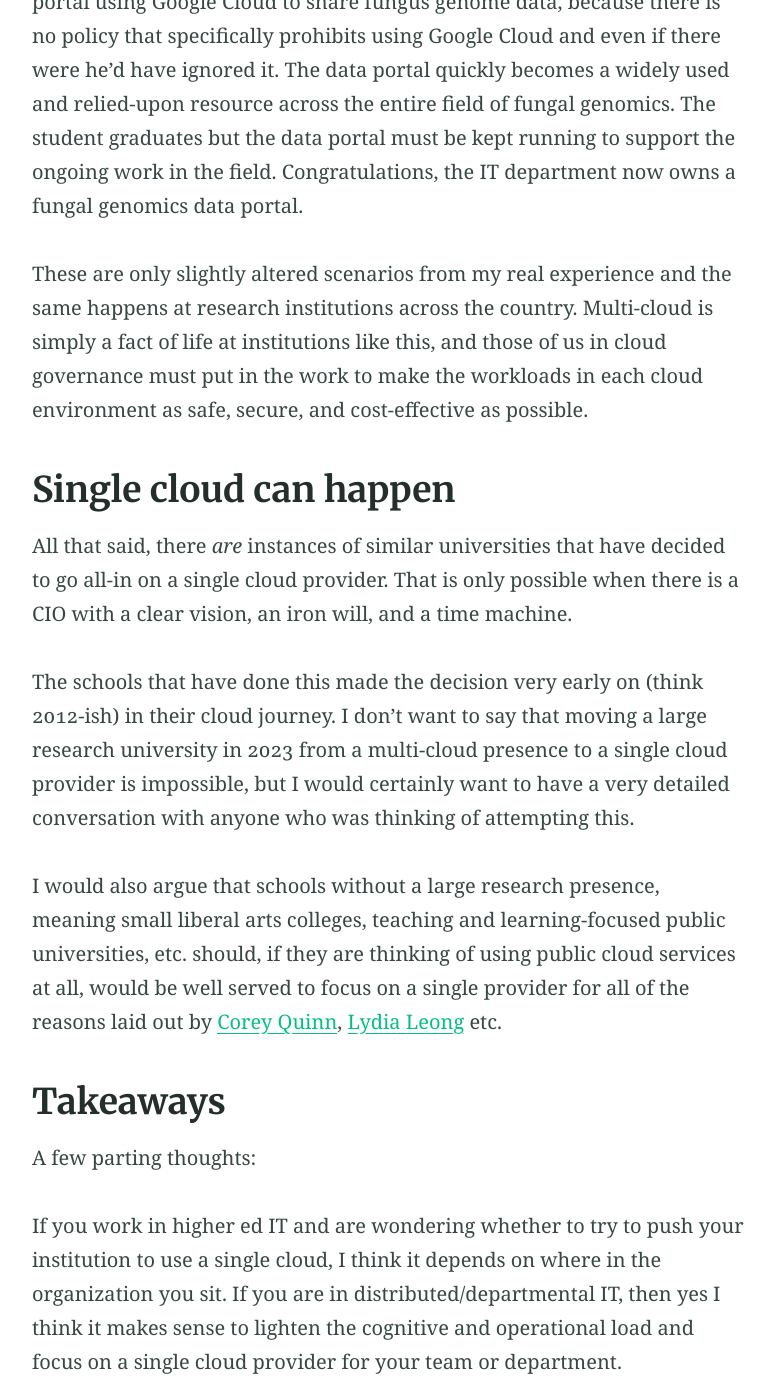
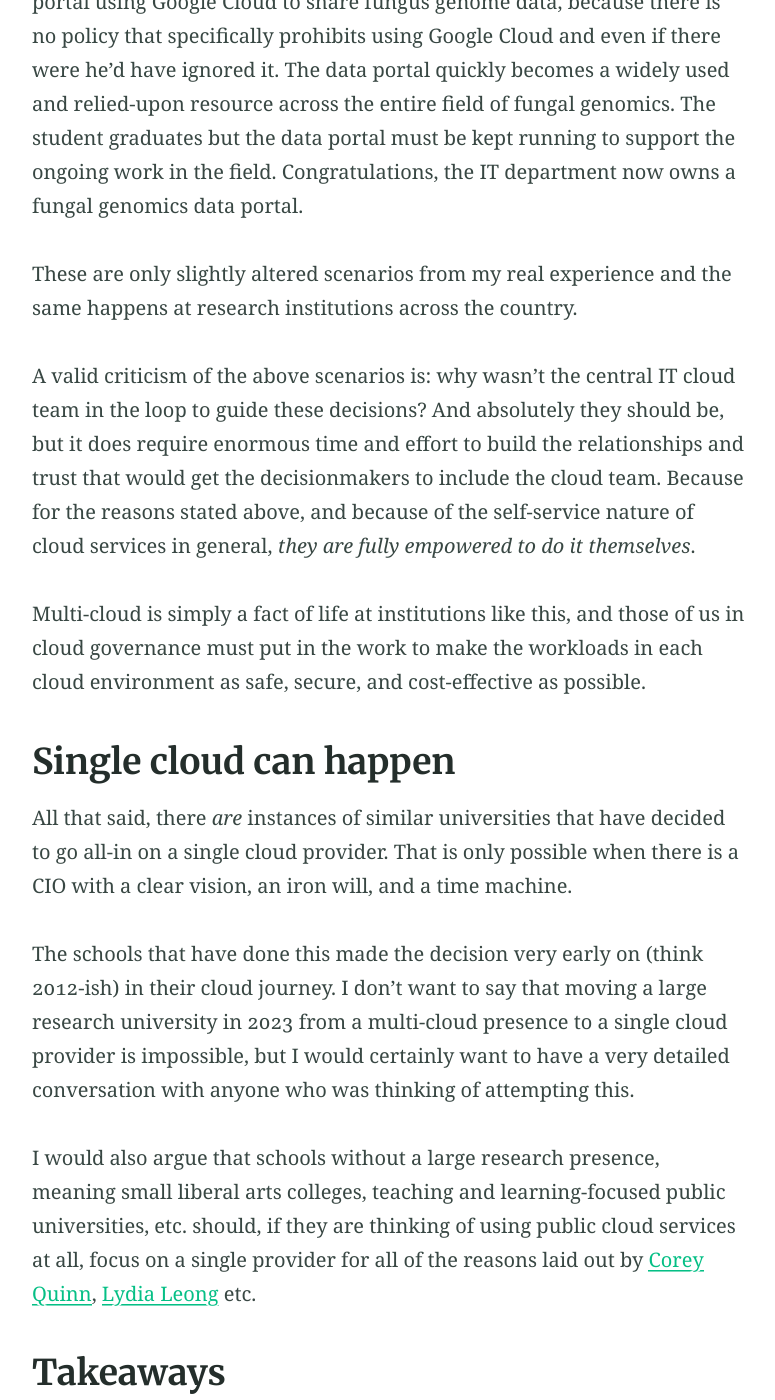
Before and after one commit to mrichnu/blog, a Jekyll site: the page built from _posts/2022-12-16-multicloud-in-higher-ed.md, in a window 1280 px wide and 1400 px high, scrolled down 3123 px. Shown: the whole window, without its empty margins (251-1026 px from the left). Built offline with Jekyll 4.4.1, drawn with Linux system fonts in a browser that asks for light colours; some of the changed text lies outside the part shown.

Commit message:
edits to multicloud post

```diff
--- a/_posts/2022-12-16-multicloud-in-higher-ed.md
+++ b/_posts/2022-12-16-multicloud-in-higher-ed.md
@@ -49,11 +49,11 @@ other non-profit)worlds:
   personally when I started here. Individual researchers operate more like small
   businesses, bringing in grant money to support their own work. They have
   mostly free rein to staff their labs and research teams as they see fit, and
-  pay rent to the university for the use of its facilities in the form of
-  "indirect costs" (a portion of the grant award money which the university
-  keeps, the percentage varies by school). The researchers are incentivized to
-  bring in as much grant money as possible, and the requirements of different
-  grants and research projects may push them towards multiple IT solutions.
+  pay rent to the university in the form of "indirect costs" (a portion of the
+  grant award money which the university keeps, the percentage varies by school)
+  for the use of its facilities. The researchers are incentivized to bring in as
+  much grant money as possible, and the requirements of different grants and
+  research projects may push them towards multiple IT solutions.
 - **Cross-institutional collaboration:** Not only will faculty members
   collaborate closely with their peers at other institutions, but staff will as
   well. I spend far more time directly sharing knowledge and collaborating with
@@ -95,10 +95,18 @@ the data portal must be kept running to support the ongoing work in the field.
 Congratulations, the IT department now owns a fungal genomics data portal.
 
 These are only slightly altered scenarios from my real experience and the same
-happens at research institutions across the country. Multi-cloud is simply a
-fact of life at institutions like this, and those of us in cloud governance must
-put in the work to make the workloads in each cloud environment as safe, secure,
-and cost-effective as possible.
+happens at research institutions across the country.
+
+A valid criticism of the above scenarios is: why wasn't the central IT cloud
+team in the loop to guide these decisions? And absolutely they should be, but it
+does require enormous time and effort to build the relationships and trust that
+would get the decisionmakers to include the cloud team. Because for the reasons
+stated above, and because of the self-service nature of cloud services in
+general, *they are fully empowered to do it themselves*.
+
+Multi-cloud is simply a fact of life at institutions like this, and those of us
+in cloud governance must put in the work to make the workloads in each cloud
+environment as safe, secure, and cost-effective as possible.
 
 ## Single cloud can happen
 
@@ -114,9 +122,9 @@ anyone who was thinking of attempting this.
 
 I would also argue that schools without a large research presence, meaning small
 liberal arts colleges, teaching and learning-focused public universities, etc.
-should, if they are thinking of using public cloud services at all, would be
-well served to focus on a single provider for all of the reasons laid out by
-[Corey Quinn](https://www.lastweekinaws.com/blog/A_MultiCloud_Rant/), [Lydia
+should, if they are thinking of using public cloud services at all, focus on a
+single provider for all of the reasons laid out by [Corey
+Quinn](https://www.lastweekinaws.com/blog/A_MultiCloud_Rant/), [Lydia
 Leong](https://cloudpundit.com/2021/10/14/multicloud-failover-is-almost-always-a-terrible-idea/)
 etc.
 
```
Also changed, not shown: other parts of _posts/2022-12-16-multicloud-in-higher-ed.md (+1 -1 lines).
